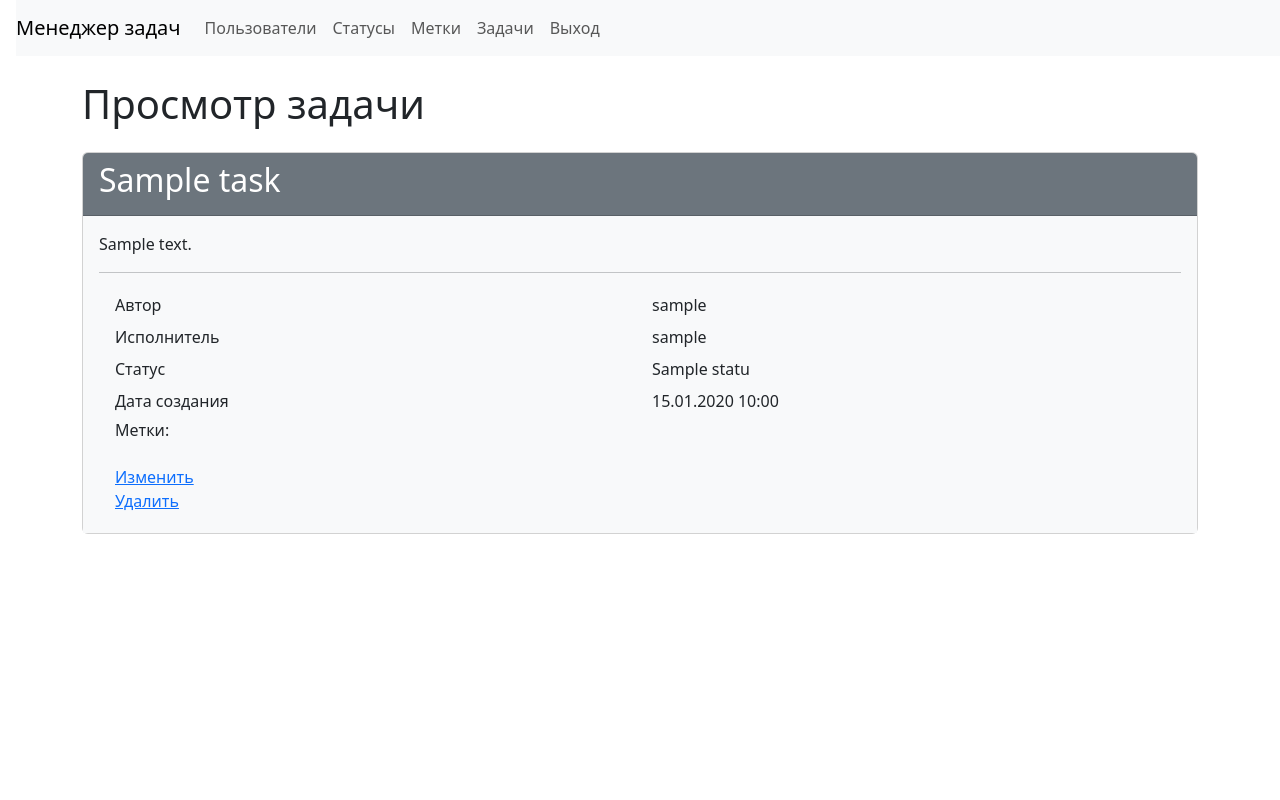
After one commit to zainutdinov/python-project-52, a Django app: page /tasks/1/ in a window 1280 px wide. The commit adds this page. Run offline with Django 5.2, Linux system fonts and the light colour scheme; a user stored in the database is signed in; tables that the repository leaves empty hold one stand-in row (values such as "Sample post"); some libraries are stand-ins or nearby versions.

Commit message:
Add new model Task

```diff
--- a/task_manager/settings.py
+++ b/task_manager/settings.py
@@ -45,6 +45,7 @@ INSTALLED_APPS = [
     'task_manager',
     'task_manager.users',
     'task_manager.statuses',
+    'task_manager.tasks',
     'django_bootstrap5',
 ]
 
--- /dev/null
+++ b/task_manager/tasks/admin.py
@@ -0,0 +1,2 @@
+
+# Register your models here.
--- /dev/null
+++ b/task_manager/tasks/apps.py
@@ -0,0 +1,6 @@
+from django.apps import AppConfig
+
+
+class TasksConfig(AppConfig):
+    default_auto_field = 'django.db.models.BigAutoField'
+    name = 'task_manager.tasks'
--- /dev/null
+++ b/task_manager/tasks/models.py
@@ -0,0 +1,19 @@
+from django.db import models
+
+from task_manager.statuses.models import Status
+from task_manager.users.models import User
+
+
+class Task(models.Model):
+    name = models.CharField(max_length=255, unique=True)
+    description = models.TextField(blank=True)
+    author = models.ForeignKey(User, on_delete=models.PROTECT,
+                               related_name='authored_tasks')
+    status = models.ForeignKey(Status, on_delete=models.PROTECT)
+    executor = models.ForeignKey(User, on_delete=models.PROTECT, null=True,
+                                 blank=True, related_name='executed_tasks')
+    created_at = models.DateTimeField(auto_now_add=True)
+
+    class Meta:
+        verbose_name = 'Задача'
+        verbose_name_plural = 'Задачи'
--- /dev/null
+++ b/task_manager/tasks/templates/tasks_detail.html
@@ -0,0 +1,45 @@
+{% extends 'application.html' %}
+{% block content %}
+<h1 class="my-4">Просмотр задачи</h1>
+    <div class="card">
+      <div class="card-header bg-secondary text-white">
+        <h2>{{ task.name }}</h2>
+      </div>
+      <div class="card-body bg-light">
+        <p>{{ task.description }}</p>
+        <hr>
+        <div class="container">
+          <div class="row p-1">
+            <div class="col">Автор</div>
+            <div class="col">{{ task.author }}</div>
+          </div>
+          <div class="row p-1">
+            <div class="col">Исполнитель</div>
+            <div class="col">{{ task.executor }}</div>
+          </div>
+          <div class="row p-1">
+            <div class="col">Статус</div>
+            <div class="col">{{ task.status }}</div>
+          </div>
+          <div class="row p-1">
+            <div class="col">Дата создания</div>
+            <div class="col">{{ task.created_at|date:"d.m.Y H:i" }}</div>
+          </div>
+          <div class="row p-1">
+            <div class="col">
+              <h6>Метки:</h6>
+              <ul>
+              </ul>
+            </div>
+          </div>
+          <div class="row p-1">
+            <div class="col">
+              <a href="{% url 'tasks_update' task.pk %}">Изменить</a>
+              <br>
+              <a href="{% url 'tasks_delete' task.pk %}">Удалить</a>
+            </div>
+          </div>
+        </div>
+      </div>
+    </div>
+{% endblock %}
--- /dev/null
+++ b/task_manager/tasks/tests.py
@@ -0,0 +1,2 @@
+
+# Create your tests here.
--- /dev/null
+++ b/task_manager/tasks/urls.py
@@ -0,0 +1,17 @@
+from django.urls import path
+
+from .views import (
+                    IndexView,
+                    TaskCreateView,
+                    TaskDeleteView,
+                    TaskDetailView,
+                    TaskUpdateView,
+)
+
+urlpatterns = [
+    path('', IndexView.as_view(), name='tasks_list'),
+    path('create/', TaskCreateView.as_view(), name='tasks_create'),
+    path('<int:pk>/', TaskDetailView.as_view(), name='tasks_detail'),
+    path('<int:pk>/update/', TaskUpdateView.as_view(), name='tasks_update'),
+    path('<int:pk>/delete/', TaskDeleteView.as_view(), name='tasks_delete')
+]
--- /dev/null
+++ b/task_manager/tasks/views.py
@@ -0,0 +1,57 @@
+from .models import Task
+from django.contrib.auth.mixins import LoginRequiredMixin
+from django.views.generic.edit import CreateView, UpdateView, DeleteView
+from django.views.generic.list import ListView
+from django.views.generic.detail import DetailView
+from .forms import TaskCreateForm
+from django.urls import reverse_lazy
+from django.contrib.messages.views import SuccessMessageMixin
+from task_manager.mixins import LoginPermissionRequiredMixin
+from .mixins import AuthorRequiredMixin
+
+
+
+class IndexView(LoginPermissionRequiredMixin, LoginRequiredMixin,
+                ListView):
+    model = Task
+    template_name = 'tasks_list.html'
+    context_object_name = 'tasks'
+
+
+class TaskDetailView(LoginPermissionRequiredMixin, LoginRequiredMixin,
+                     DetailView):
+    model = Task
+    template_name = 'tasks_detail.html'
+    context_object_name = 'task'
+
+
+class TaskCreateView(LoginPermissionRequiredMixin, LoginRequiredMixin,
+                     SuccessMessageMixin, CreateView):
+    model = Task
+    form_class = TaskCreateForm
+    template_name = 'tasks_create.html'
+    success_url = reverse_lazy('tasks_list')
+    success_message = 'Задача успешно создана'
+
+    def form_valid(self, form):
+        form.instance.author = self.request.user
+        return super().form_valid(form)
+
+
+class TaskUpdateView(LoginPermissionRequiredMixin, LoginRequiredMixin,
+                     SuccessMessageMixin, UpdateView):
+    model = Task
+    form_class = TaskCreateForm
+    context_object_name = 'task'
+    template_name = 'tasks_update.html'
+    success_url = reverse_lazy('tasks_list')
+    success_message = 'Задача успешно изменена'
+
+
+class TaskDeleteView(AuthorRequiredMixin, LoginPermissionRequiredMixin,
+                     LoginRequiredMixin, SuccessMessageMixin, DeleteView):
+    model = Task
+    context_object_name = 'task'
+    template_name = 'tasks_delete.html'
+    success_url = reverse_lazy('tasks_list')
+    success_message = 'Задача успешно удалена'
--- a/task_manager/templates/application.html
+++ b/task_manager/templates/application.html
@@ -28,7 +28,7 @@
               <a class="nav-link" href="">Метки</a>
             </li>
             <li class="nav-item">
-              <a class="nav-link" href="">Задачи</a>
+              <a class="nav-link" href="{% url 'tasks_list' %}">Задачи</a>
             </li>
             <ul class="navbar-nav">
               <form action="{% url 'logout' %}" method="post">
--- a/task_manager/urls.py
+++ b/task_manager/urls.py
@@ -10,4 +10,5 @@ urlpatterns = [
     path('logout/', views.CustomLogoutView.as_view(), name='logout'),
     path('users/', include('task_manager.users.urls')),
     path('statuses/', include('task_manager.statuses.urls')),
+    path('tasks/', include('task_manager.tasks.urls')),
 ]
```
Also changed, not shown: task_manager/tasks/forms.py (added, +27 -0 lines), task_manager/tasks/mixins.py (added, +15 -0 lines), task_manager/tasks/templates/tasks_create.html (added, +10 -0 lines), task_manager/tasks/templates/tasks_delete.html (added, +10 -0 lines), task_manager/tasks/templates/tasks_list.html (added, +35 -0 lines), task_manager/tasks/templates/tasks_update.html (added, +10 -0 lines), task_manager/tasks/__init__.py (added), task_manager/tasks/migrations/0001_initial.py (added), task_manager/tasks/migrations/__init__.py (added).
